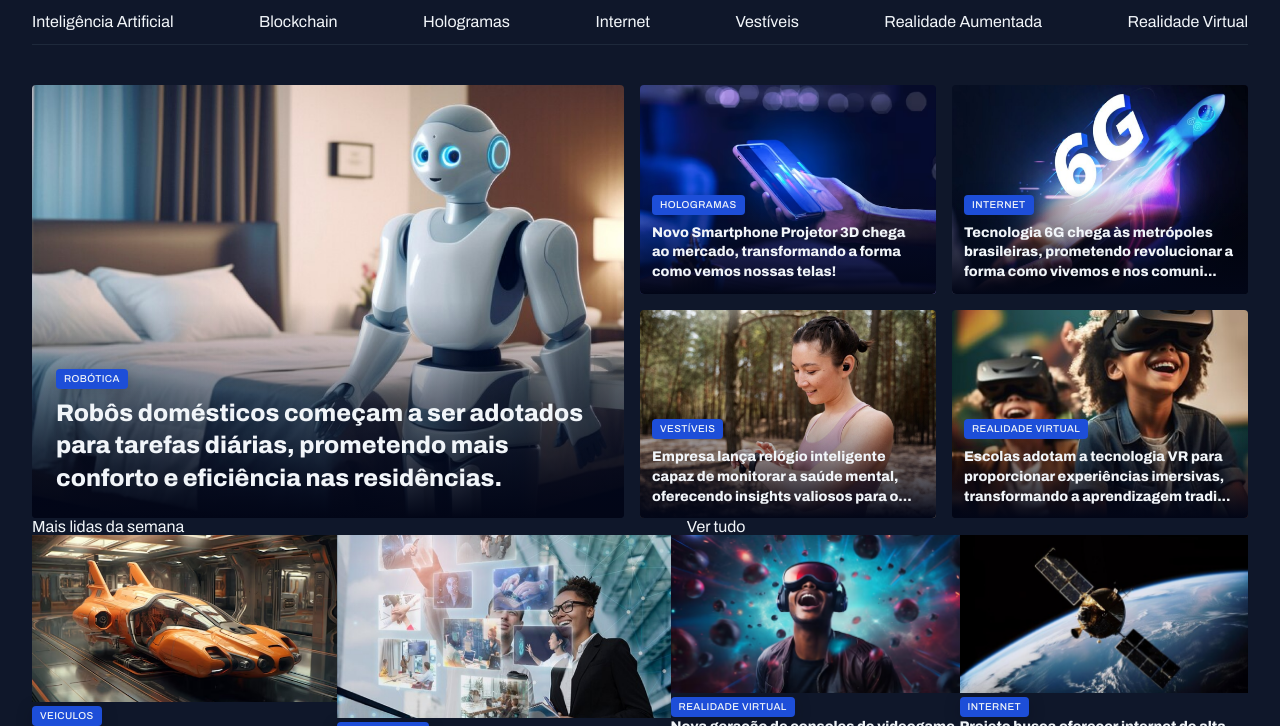
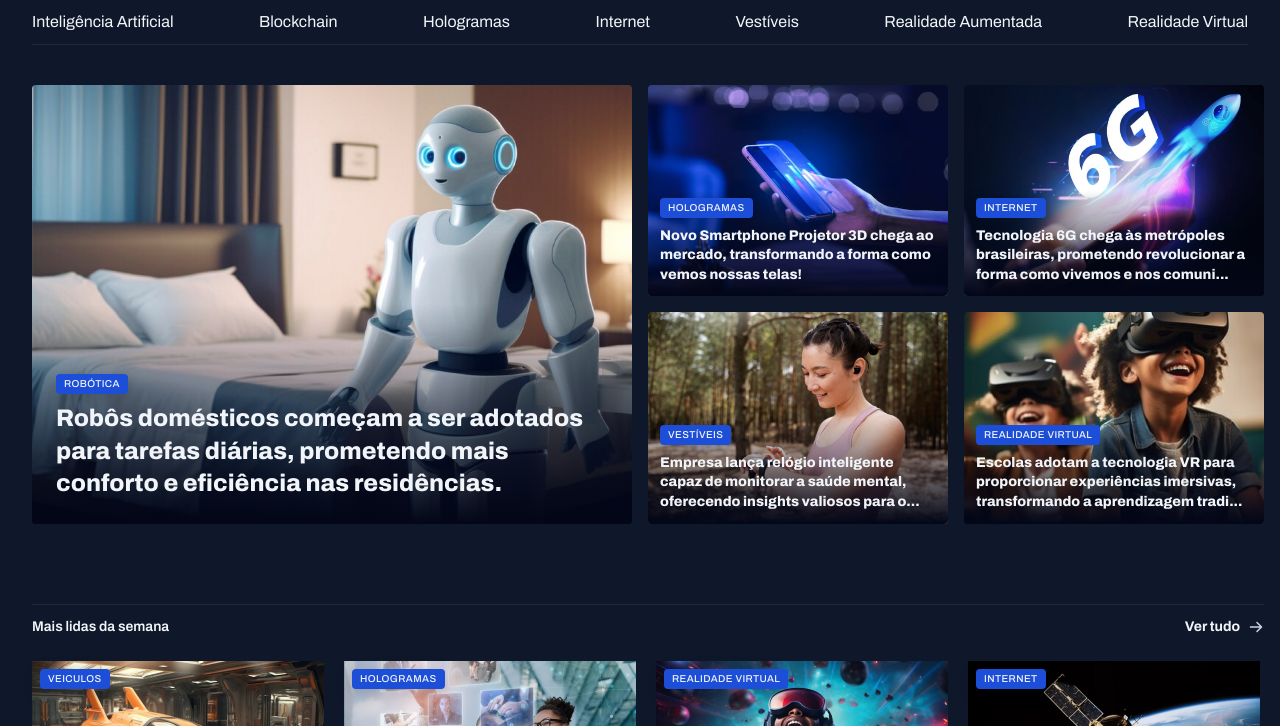
Before and after one commit to talisonsc/Projeto-Portal-de-Noticias, a plain HTML site: page index.html in a window 1280 px wide. Shown: the part 74-800 px from the top of the page. Drawn offline with Linux system fonts and the light colour scheme.

Commit message:
aplicando estilos na section weekly

```diff
--- a/index.html
+++ b/index.html
@@ -103,40 +103,47 @@
     <section id="weekly">
 
       <header class="grid grid-flow-col">
-        <span>Mais lidas da semana</span>
-        <a href="#">Ver tudo</a>
+
+        <h3>Mais lidas da semana</h3>
+        <a href="#" class="grid grid-flow-col">
+          <strong>
+            Ver tudo
+          </strong>
+          <span></span>
+        </a>
+
       </header>
 
-      <div class="grid grid-flow-col">
+      <div class="grid grid-flow-col gap-16">
 
         <figure>
+          <span class="content-tag">Veiculos</span>
           <img src="assets/images/Image 06.png" alt="Protótipo de veículo voador é apresentado, marcando o início da era dos transportes aéreos pessoais.">
           <figcaption>
-            <span class="content-tag">Veiculos</span>
             <h2 class="text-lg">Protótipo de veículo voador é apresentado, marcando o início da era dos transportes aéreos pessoa...</h2>
           </figcaption>
         </figure>
 
         <figure>
+          <span class="content-tag">hologramas</span>
           <img src="assets/images/Image 07.png" alt="Plataforma de videoconferência apresenta nova função de hologramas, tornando as chamadas virtuais mais realistas e envolventes.">
           <figcaption>
-            <span class="content-tag">hologramas</span>
             <h2 class="text-lg">Plataforma de videoconferência apresenta nova função de hologramas, tornando as chamada...</h2>
           </figcaption>
         </figure>
 
         <figure>
+          <span class="content-tag">Realidade virtual</span>
           <img src="assets/images/Image 08.png" alt="Nova geração de consoles de videogame é lançada, trazendo gráficos ultra-realistas e experiências de jogo totalmente envolventes.">
           <figcaption>
-            <span class="content-tag">Realidade virtual</span>
             <h2 class="text-lg">Nova geração de consoles de videogame é lançada, trazendo gráficos ultra-realistas e experiên...</h2>
           </figcaption>
         </figure>
 
         <figure>
+          <span class="content-tag">Internet</span>
           <img src="assets/images/Image 09.png" alt="Projeto busca oferecer internet de alta velocidade em áreas remotas através de satélites.">
           <figcaption>
-            <span class="content-tag">Internet</span>
             <h2 class="text-lg">Projeto busca oferecer internet de alta velocidade em áreas remotas através de satélites.</h2>
           </figcaption>
         </figure>
--- a/styles/global.css
+++ b/styles/global.css
@@ -53,6 +53,7 @@ h1, h2, h3 {
 
 main {
   margin-top: 40px;
+  gap: 80px;
 }
 
 .content-tag {
--- a/styles/section.css
+++ b/styles/section.css
@@ -1,3 +1,25 @@
+section header {
+  border-top: 1px solid var(--stroke-color);
+  padding-block: 12px 24px;
+  font: var(--text-span);
+
+  a {
+    justify-self: end;
+    align-items: center;
+    gap: 8px;
+    span {
+      background-image: url(../assets/icons/ArrowRight.svg);
+      width: 16px;
+      height: 16px;
+    }
+
+    &:hover span {
+      background-image: url(../assets/icons/ArrowRight-hover.svg);
+    }
+
+  }
+}
+
 #featured {
   img {
     height: 100%;
@@ -37,3 +59,25 @@
   }
 
 }
+
+#weekly {
+
+
+  &>div { grid-template-columns: repeat(4, 296px);
+
+  }
+
+  img {
+    height: 160px;
+  }
+
+  figure {
+    position: relative;
+    .content-tag {
+      position: absolute;
+      margin-top: 8px;
+      margin-left: 8px
+    }
+  }
+
+}
```
